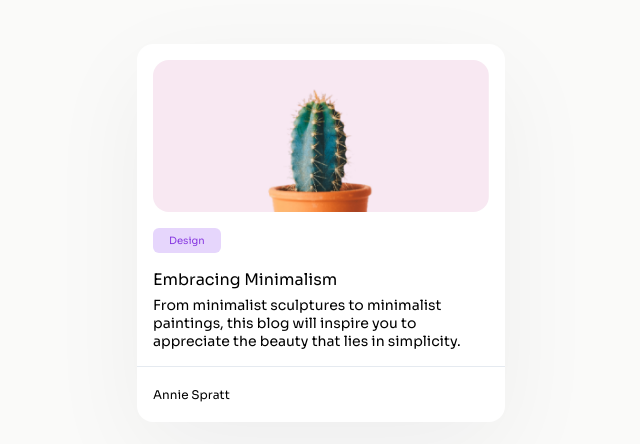
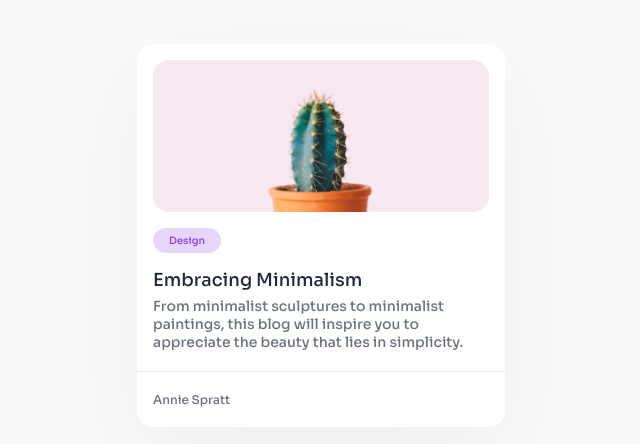
Before and after one commit to Audiard-Jerome/Minimal_Blog_Card, a plain HTML site: page index.html in a window 1280 px wide. Shown: the part 120-564 px from the top of the page, without its empty margins (319-959 px from the left). Drawn offline with Linux system fonts and the light colour scheme.

Commit message:
Update styles.css

```diff
--- a/css/styles.css
+++ b/css/styles.css
@@ -1,7 +1,14 @@
 /* import font */
-@import url('https://fonts.googleapis.com/css2?family=Sora&display=swap');
+@import url('https://fonts.googleapis.com/css2?family=Sora:wght@500&display=swap');
 
-
+* {
+    margin: 0;
+    padding: 0;
+    box-sizing: border-box;
+    line-height: inherit;
+    color: inherit;
+    font: inherit;
+  }
 /* Box-shadow */
 .shadow {
     box-shadow: 0px 30px 100px 0px rgba(17, 23, 41, 0.05);
@@ -41,11 +48,12 @@ img {
     display: flex;
     background-color: var(--tag-bg);
     color: var(--tag-txt) ;
-    border-radius: 6px;
+    border-radius: 16px;
     padding: 6px 16px 6px 16px;
     width: fit-content;
+    height: fit-content;
     margin-left: 16px;
-    font-size: 10px;
+    font-size: 0.625rem;
 }
 
 .card-title {
@@ -53,20 +61,23 @@ img {
     margin-top: 16px;
     margin-bottom: 6px;
     margin-left: 16px;
-    font-size: 16px;
+    font-size: 1.125rem;
+    color: var(--title-color)
 }
 
 .card-txt {
     width: 336px;
-    font-size: 14px;
+    font-size: 0.875rem;
     margin-left: 16px;
-    margin-bottom: 16px;
+    margin-bottom: 20px;
+    color: var(--text-color)
 }
 
 .card-author {
     display: flex;
     align-items: flex-end;
     padding: 20px 16px 20px 16px;
-    font-size: 12px;
+    font-size: 0.75rem;
     border-top: solid 1px var(--separator-color);
+    color: var(--text-color)
 }
```
